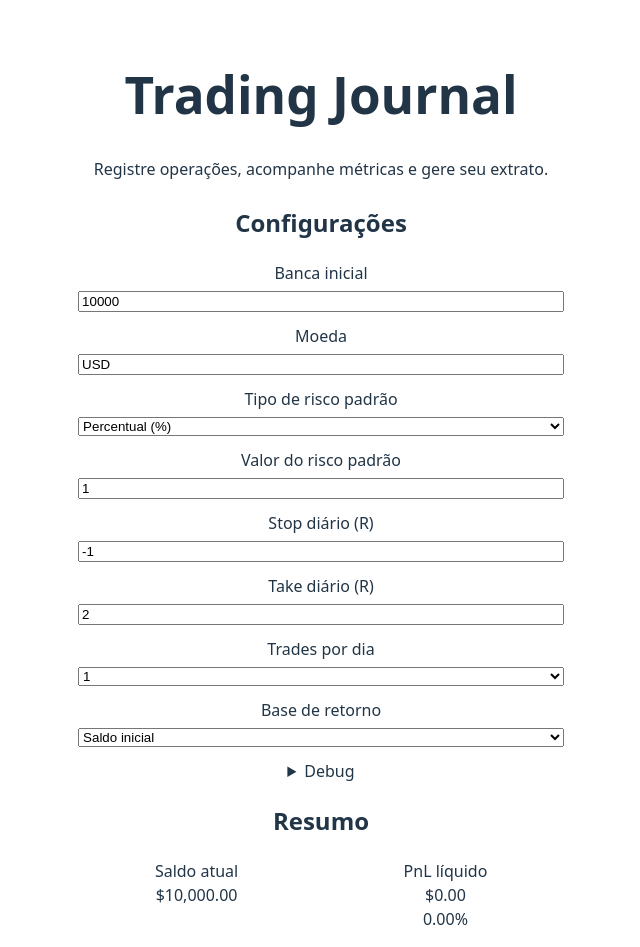
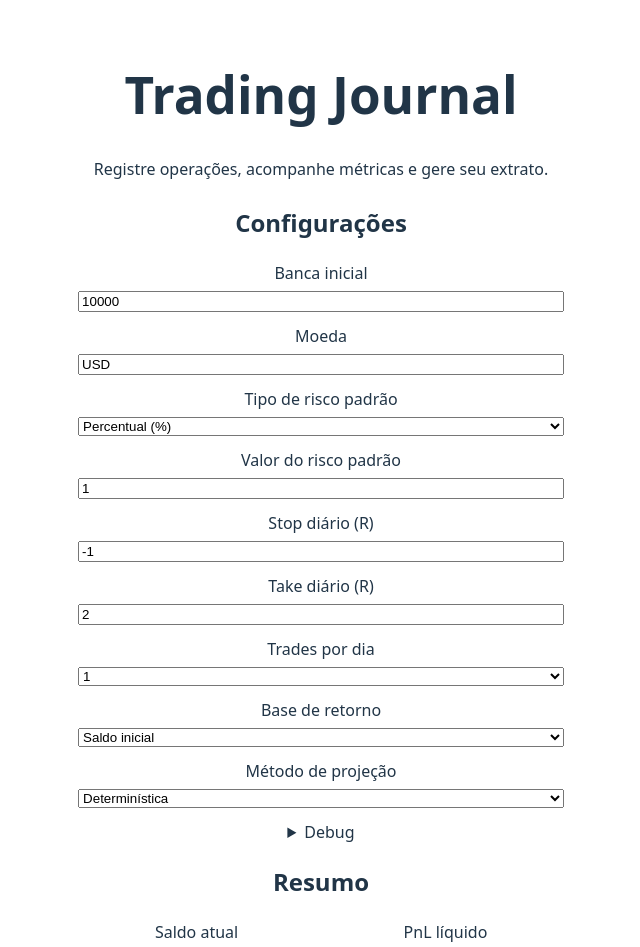
Before and after one commit to WillianPoeraridev/trading-journal, a React app: page / in a window 1280 px wide. Shown: the top 947 px of the page, without its empty margins (319-959 px from the left). Built offline with nearby package versions, Linux system fonts and the light colour scheme; the HTML template or start-up script is replaced by a standard one.

Commit message:
feat: add daily sim projection method

```diff
--- a/src/App.tsx
+++ b/src/App.tsx
@@ -7,7 +7,7 @@ import DailyPanel from './components/DailyPanel'
 import { useEffect, useMemo, useState } from 'react'
 import type { ProjectionSettings, Settings, Trade } from './core/types'
 import { calculateMetrics, buildLedger } from './core/calc'
-import { project } from './core/projection'
+import { project, projectDailySim } from './core/projection'
 import { loadSettings, loadTrades, saveSettings, saveTrades } from './core/storage'
 import { summarizeByDay } from './core/daily'
 
@@ -21,15 +21,24 @@ function App() {
     dailyTakeR: 2,
     maxTradesPerDay: 1,
     returnMode: 'ON_STARTING_BALANCE',
+    projectionMethod: 'DETERMINISTIC',
   }
 
-  const [settings, setSettings] = useState<Settings>(
-    () => loadSettings() ?? defaultSettings,
-  )
+  const [settings, setSettings] = useState<Settings>(() => ({
+    ...defaultSettings,
+    ...(loadSettings() ?? {}),
+  }))
   const [trades, setTrades] = useState<Trade[]>(() => loadTrades())
 
   const ledger = useMemo(() => buildLedger(trades, settings), [trades, settings])
   const daily = useMemo(() => summarizeByDay(ledger, settings), [ledger, settings])
+  const currentBalance = useMemo(
+    () =>
+      ledger.length > 0
+        ? ledger[ledger.length - 1].balanceAfter
+        : settings.startingBalance,
+    [ledger, settings.startingBalance],
+  )
   const metrics = useMemo(
     () => calculateMetrics(trades, ledger, settings),
     [trades, ledger, settings],
@@ -40,10 +49,18 @@ function App() {
     simulations: 1000,
     method: 'DETERMINISTIC',
   }
-  const projection = useMemo(
-    () => project(trades, settings, projectionSettings),
-    [trades, settings],
-  )
+  const projection = useMemo(() => {
+    const method = settings.projectionMethod ?? 'DETERMINISTIC'
+    if (method === 'DAILY_SIM') {
+      return projectDailySim({
+        startBalance: currentBalance,
+        horizonDays: projectionSettings.horizonDays,
+        settings,
+        metrics,
+      })
+    }
+    return project(trades, settings, projectionSettings)
+  }, [trades, settings, projectionSettings.horizonDays, metrics, currentBalance])
 
   const handleSettingsChange = (next: Settings) => {
     setSettings(next)
--- a/src/components/SettingsForm.tsx
+++ b/src/components/SettingsForm.tsx
@@ -170,6 +170,21 @@ export default function SettingsForm({ settings, onChange }: SettingsFormProps)
             <option value="ON_PREV_BALANCE">Saldo anterior</option>
           </select>
         </label>
+
+        <label style={{ display: "grid", gap: 6 }}>
+          Método de projeção
+          <select
+            value={settings.projectionMethod}
+            onChange={(e) =>
+              update({
+                projectionMethod: e.target.value as Settings["projectionMethod"],
+              })
+            }
+          >
+            <option value="DETERMINISTIC">Determinística</option>
+            <option value="DAILY_SIM">Diário</option>
+          </select>
+        </label>
       </form>
 
       <details style={{ marginTop: 12 }}>
--- a/src/core/projection.ts
+++ b/src/core/projection.ts
@@ -1,4 +1,5 @@
 import type {
+  Metrics,
   ProjectionResult,
   ProjectionSettings,
   Settings,
@@ -178,6 +179,64 @@ export function projectMonteCarlo(
   return { p10, p50, p90 }
 }
 
+export function projectDailySim(args: {
+  startBalance: number
+  horizonDays: number
+  settings: Settings
+  metrics: Metrics
+}): ProjectionResult {
+  const { startBalance, horizonDays, settings, metrics } = args
+  const maxTrades = Math.max(1, settings.maxTradesPerDay)
+  const winProb = Math.max(0, Math.min(1, metrics.winRatePct / 100))
+
+  let balance = roundTo(startBalance, 2)
+  const deterministicPath: number[] = [balance]
+
+  for (let day = 1; day <= horizonDays; day += 1) {
+    let dayR = 0
+
+    for (let t = 0; t < maxTrades; t += 1) {
+      const isWin = Math.random() < winProb
+      let r = isWin ? metrics.avgWinR : metrics.avgLossR
+
+      if (isWin && r <= 0) r = 1
+      if (!isWin && r >= 0) r = -1
+
+      const risk = riskAmount(
+        balance,
+        {
+          riskType: settings.defaultRiskType,
+          riskValue: settings.defaultRiskValue,
+        },
+        settings,
+      )
+      const pnl = r * risk
+      balance = roundTo(balance + pnl, 2)
+      dayR += r
+
+      if (dayR <= settings.dailyStopR || dayR >= settings.dailyTakeR) {
+        break
+      }
+    }
+
+    deterministicPath.push(roundTo(balance, 2))
+  }
+
+  const endBalance = deterministicPath[deterministicPath.length - 1] ?? balance
+
+  return {
+    method: 'DAILY_SIM',
+    horizonDays,
+    deterministicPath,
+    summary: {
+      startBalance: roundTo(startBalance, 2),
+      endBalanceP50: roundTo(endBalance, 2),
+      endBalanceP10: roundTo(endBalance, 2),
+      endBalanceP90: roundTo(endBalance, 2),
+    },
+  }
+}
+
 export function project(
   trades: Trade[],
   settings: Settings,
@@ -219,6 +278,7 @@ export function project(
   return {
     method: projectionSettings.method,
     horizonDays,
+    deterministicPath: monteCarlo.p50,
     monteCarlo,
     summary: {
       startBalance: roundTo(startBalance, 2),
```
Also changed, not shown: src/core/types.ts (+5 -3 lines).
